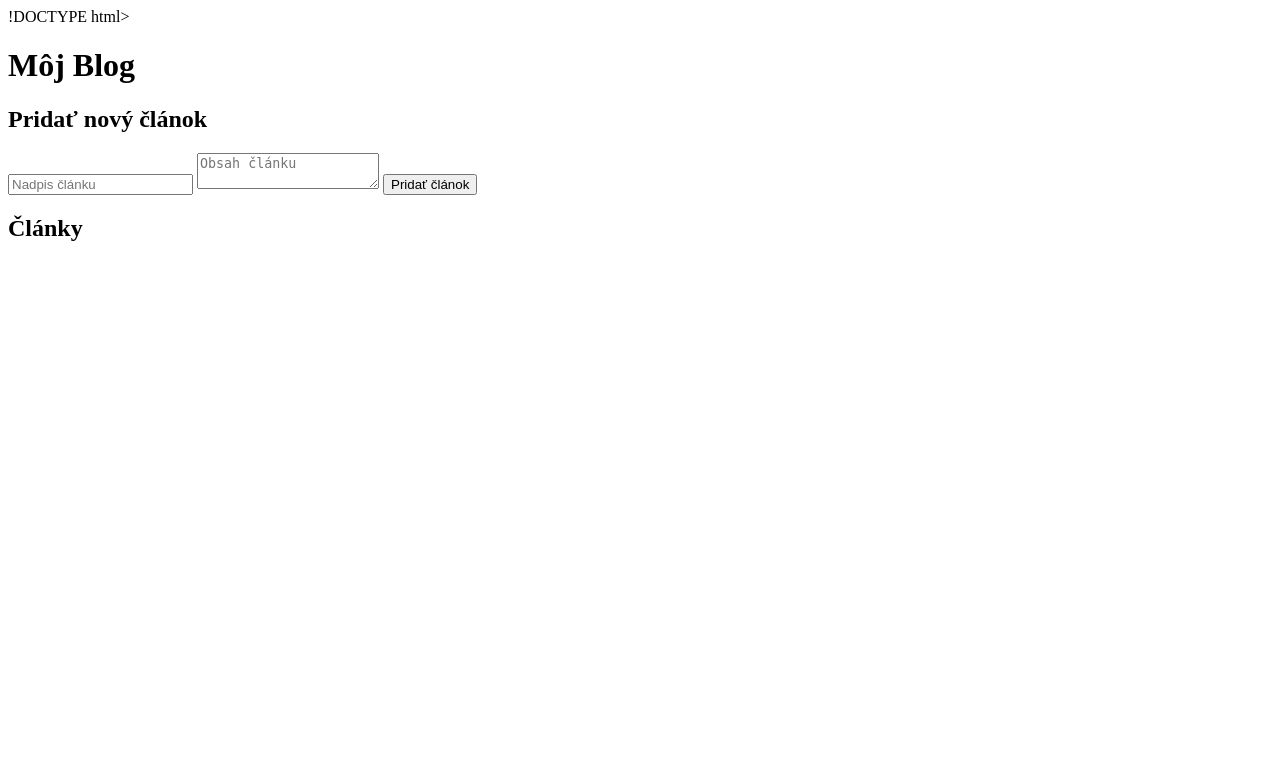
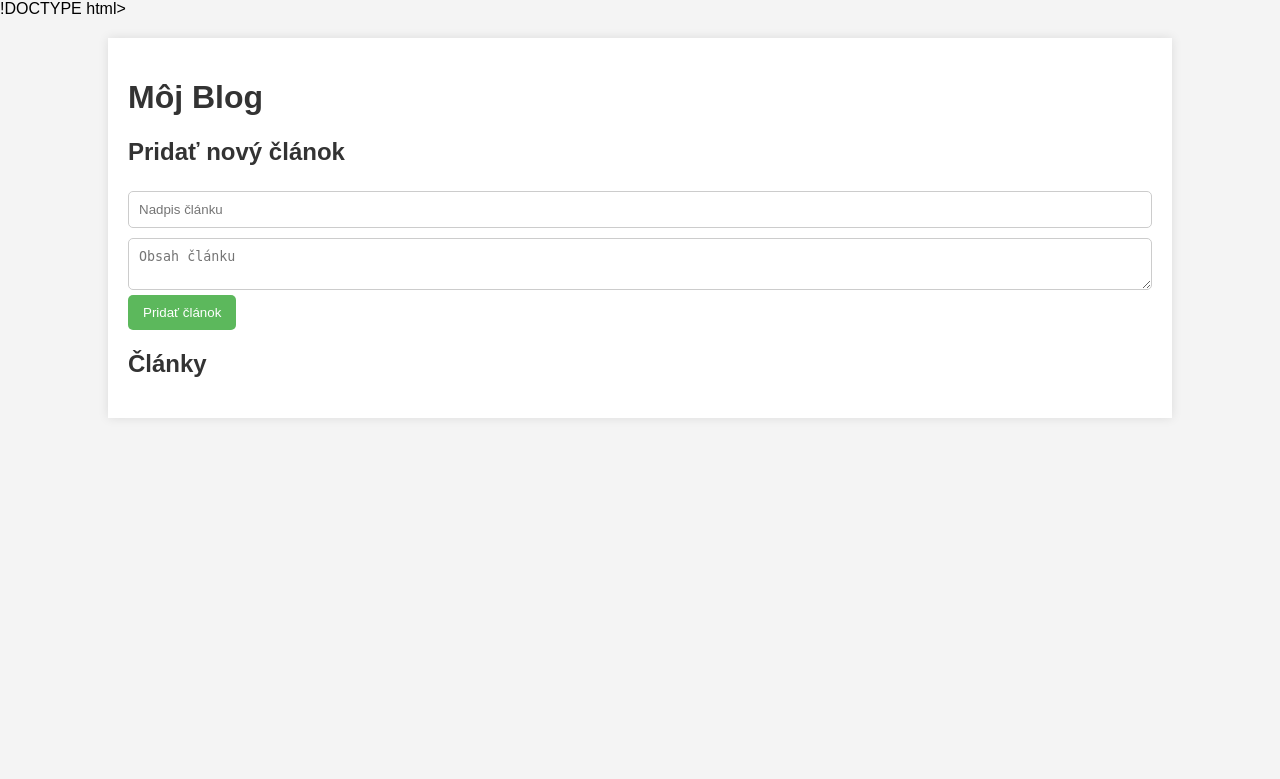
Before and after one commit to matusberes43/boban, a PHP site: page / in a window 1280 px wide. Shown: the top 779 px of the page. Run offline with PHP 8.4, Linux system fonts and the light colour scheme.

Commit message:
Update styles.css

```diff
--- a/styles.css
+++ b/styles.css
@@ -1,32 +1,60 @@
-<!DOCTYPE html>
-<html lang="en">
-<head>
-    <meta charset="UTF-8">
-    <meta name="viewport" content="width=device-width, initial-scale=1.0">
-    <title>Simple Blog</title>
-    <link rel="stylesheet" href="styles.css">
-</head>
-<body>
-    <header>
-        <div class="menu-icon">&#9776;</div>
-        <div class="logo">
-            <h1>BLCHA</h1>
-        </div>
-        <div class="favorite">
-            <button class="favorite-btn">&#9733; FAVORITED</button>
-        </div>
-    </header>
+body {
+    font-family: Arial, sans-serif;
+    background-color: #f4f4f4;
+    margin: 0;
+    padding: 0;
+}
 
-    <div class="content">
-        <ul class="article-list">
-            <!-- Dynamicky generovaný seznam článků -->
-        </ul>
-        <div class="article-content">
-            <h2 id="article-title">Click on an article</h2>
-            <p id="article-text">Select an article to see its content here.</p>
-        </div>
-    </div>
+.container {
+    width: 80%;
+    margin: 20px auto;
+    background: #fff;
+    padding: 20px;
+    box-shadow: 0px 0px 10px rgba(0, 0, 0, 0.1);
+}
 
-    <script src="script.js"></script>
-</body>
-</html>
+h1, h2 {
+    color: #333;
+}
+
+form {
+    margin-bottom: 20px;
+}
+
+input[type="text"],
+textarea {
+    width: 100%;
+    padding: 10px;
+    margin: 5px 0;
+    border: 1px solid #ccc;
+    border-radius: 5px;
+}
+
+button {
+    padding: 10px 15px;
+    background: #5cb85c;
+    color: #fff;
+    border: none;
+    border-radius: 5px;
+    cursor: pointer;
+}
+
+button:hover {
+    background: #4cae4c;
+}
+
+#articles {
+    margin-top: 20px;
+}
+
+.article {
+    background: #fafafa;
+    margin: 10px 0;
+    padding: 15px;
+    border-radius: 5px;
+    border: 1px solid #ddd;
+}
+
+.article h3 {
+    margin-top: 0;
+}
```
